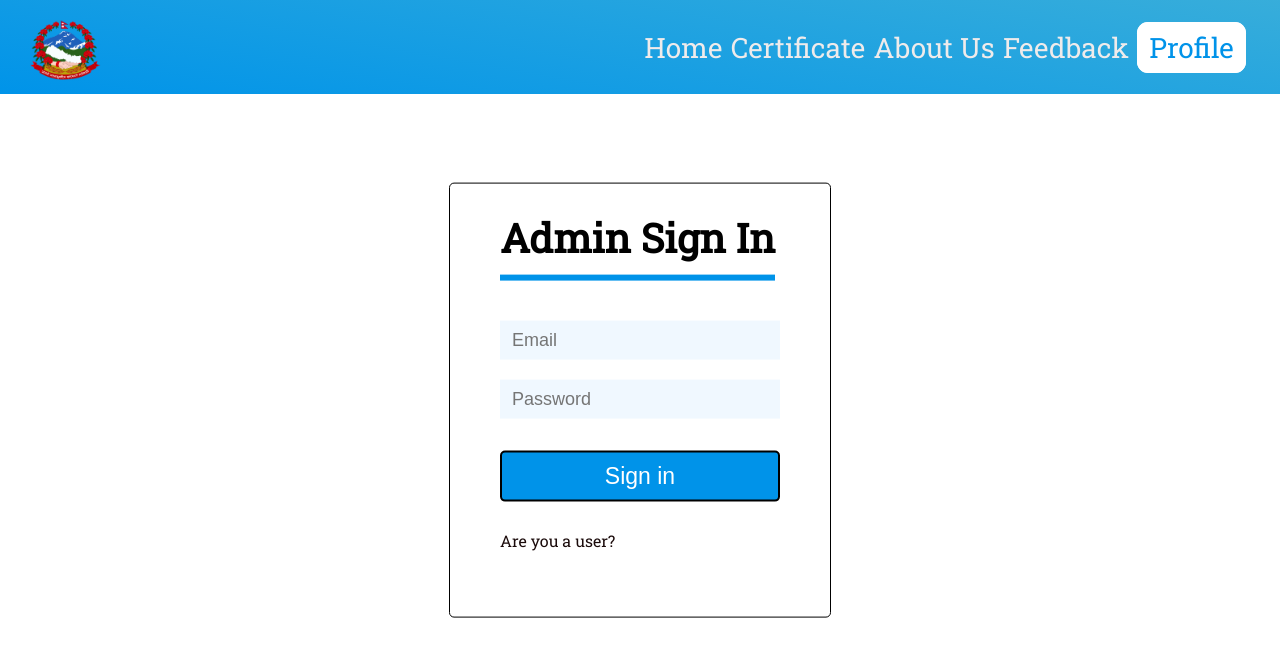
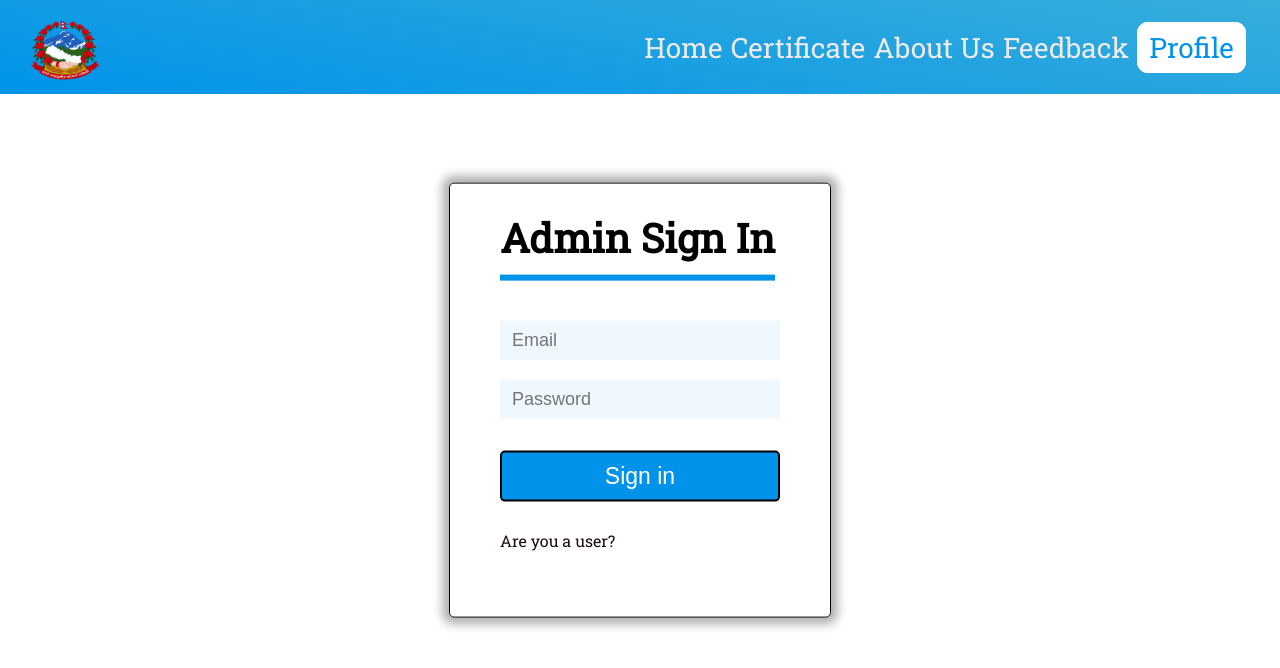
Before and after one commit to Aashish-Lam/E-Government-project, a PHP site: page /admin_signin.php in a window 1280 px wide. Shown: the top 668 px of the page. Run offline with PHP 8.4, Linux system fonts and the light colour scheme; data that the repository does not hold is empty; some libraries are stand-ins or nearby versions.

Commit message:
Update admin.css

```diff
--- a/admin.css
+++ b/admin.css
@@ -18,6 +18,7 @@ body {
     padding: 50px;
     padding-top: 0;
     border-radius: 5px;
+    box-shadow: 0 0 10px 7px rgba(0, 0, 0, 0.3);
   }
   .login-box h1 {
     color: black;
```
